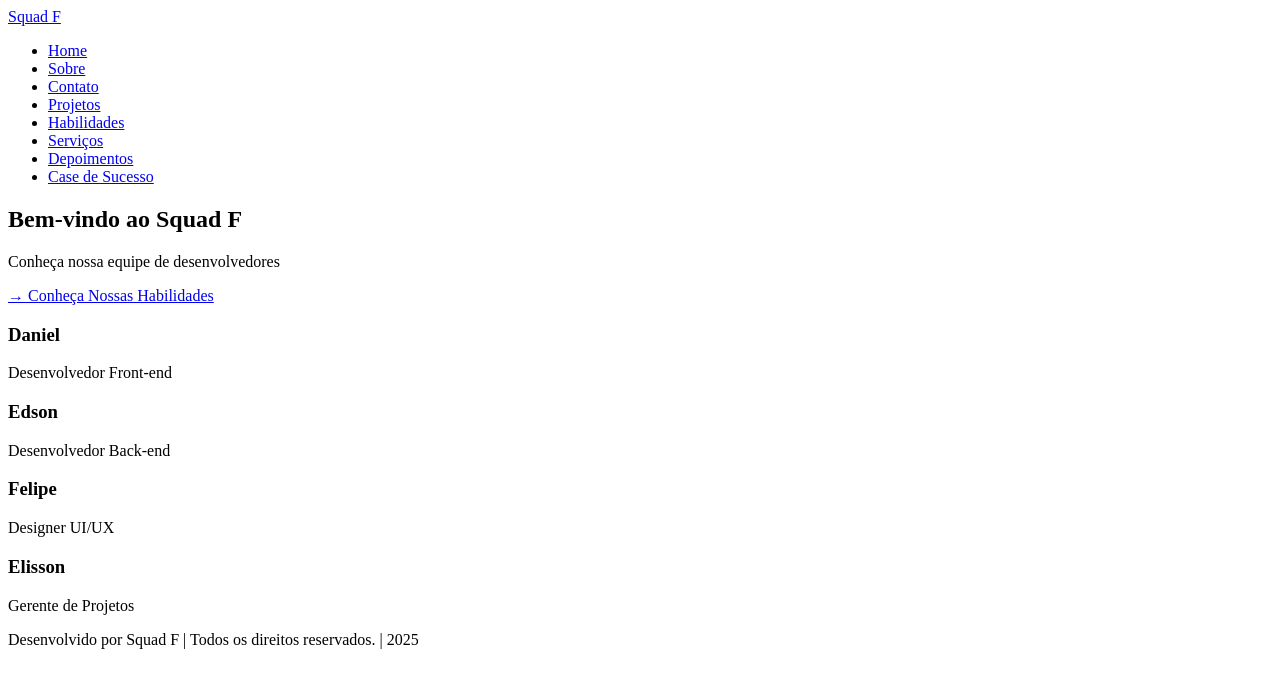
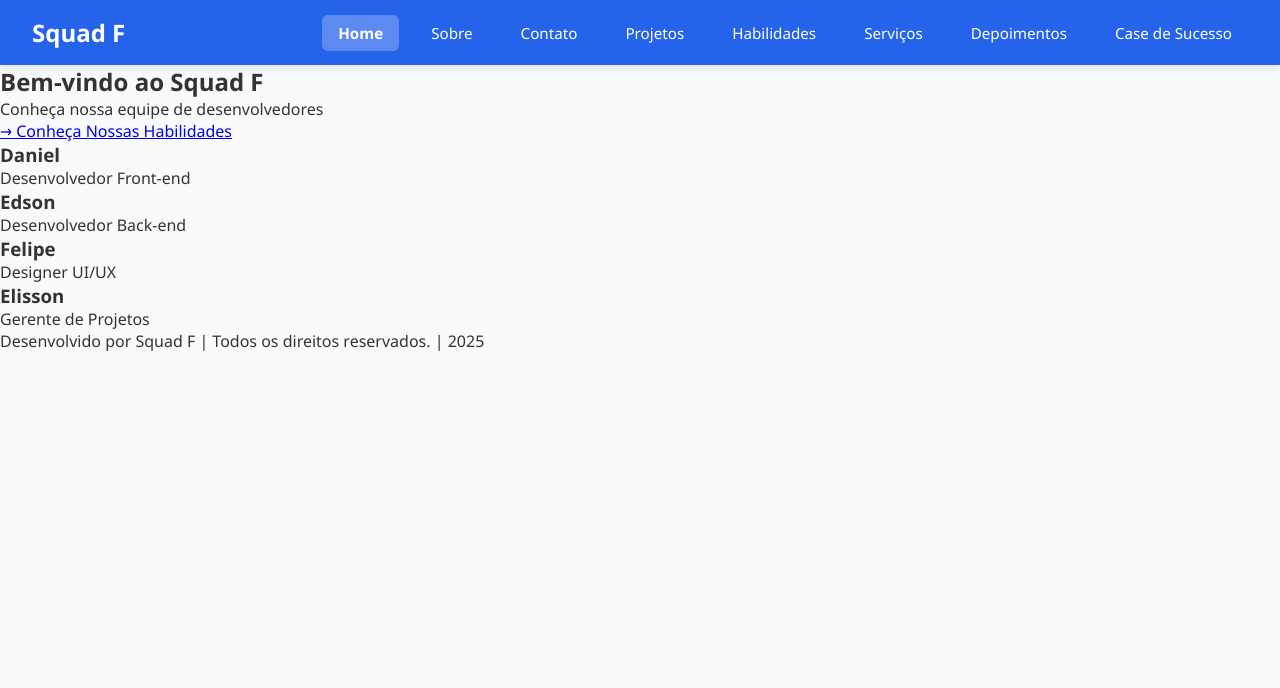
Before and after one commit to edson-ricardo/refatoracao, a plain HTML site: page templates/index.html in a window 1280 px wide. Drawn offline with Linux system fonts and the light colour scheme.

Commit message:
feat: criado global.css

```diff
--- /dev/null
+++ b/assets/style/global.css
@@ -0,0 +1,56 @@
+/* Reset básico e tipografia global */
+* {
+    margin: 0;
+    padding: 0;
+    box-sizing: border-box;
+    font-family: 'Segoe UI', Tahoma, Geneva, Verdana, sans-serif;
+  }
+
+  body {
+    background-color: #f8fafc;
+    color: #333;
+  }
+
+  /* Estilização Padronizada do Header/Menu */
+  .site-header {
+    background-color: #2563eb;
+    padding: 1rem 2rem;
+    display: flex;
+    justify-content: space-between;
+    align-items: center;
+    box-shadow: 0 2px 10px rgba(0, 0, 0, 0.1);
+  }
+
+  .site-header .logo a {
+    color: #ffffff;
+    font-size: 1.5rem;
+    font-weight: bold;
+    text-decoration: none;
+  }
+
+  .main-nav ul {
+    display: flex;
+    list-style: none;
+    gap: 1rem;
+    align-items: center;
+  }
+
+  .main-nav a {
+    color: #ffffff;
+    text-decoration: none;
+    font-size: 0.95rem;
+    font-weight: 500;
+    padding: 0.5rem 1rem;
+    border-radius: 6px;
+    transition: background-color 0.2s ease, color 0.2s ease;
+  }
+
+  .main-nav a:hover {
+    background-color: rgba(255, 255, 255, 0.15);
+  }
+
+  /* Destaque do item ativo no menu */
+  .main-nav a.active {
+    background-color: rgba(255, 255, 255, 0.25);
+    font-weight: 600;
+  }
--- a/templates/index.html
+++ b/templates/index.html
@@ -3,7 +3,12 @@
 <head>
   <meta charset="UTF-8" />
   <title>Home - Squad F</title>
+
+  <!-- CSS Global para Header/Menu unificados -->
+  <link rel="stylesheet" href="../assets/style/global.css">
+
   <link rel="stylesheet" href="../assets/style/index.css"/>
+
 </head>
 <body>
   <header class="site-header">
```
Also changed, not shown: templates/case-de-sucesso.html (+2 -0 lines), templates/contato.html (+2 -0 lines), templates/depoimentos.html (+2 -0 lines), templates/habilidades.html (+2 -0 lines), templates/projetos.html (+2 -0 lines), templates/servicos.html (+2 -0 lines), templates/sobre.html (+2 -1 lines).
